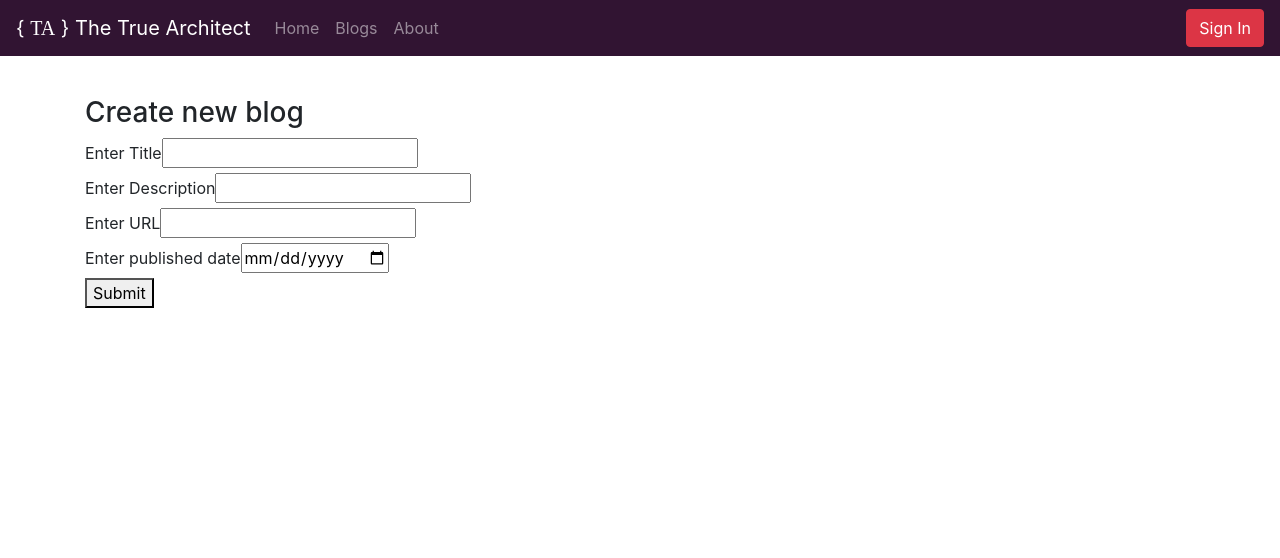
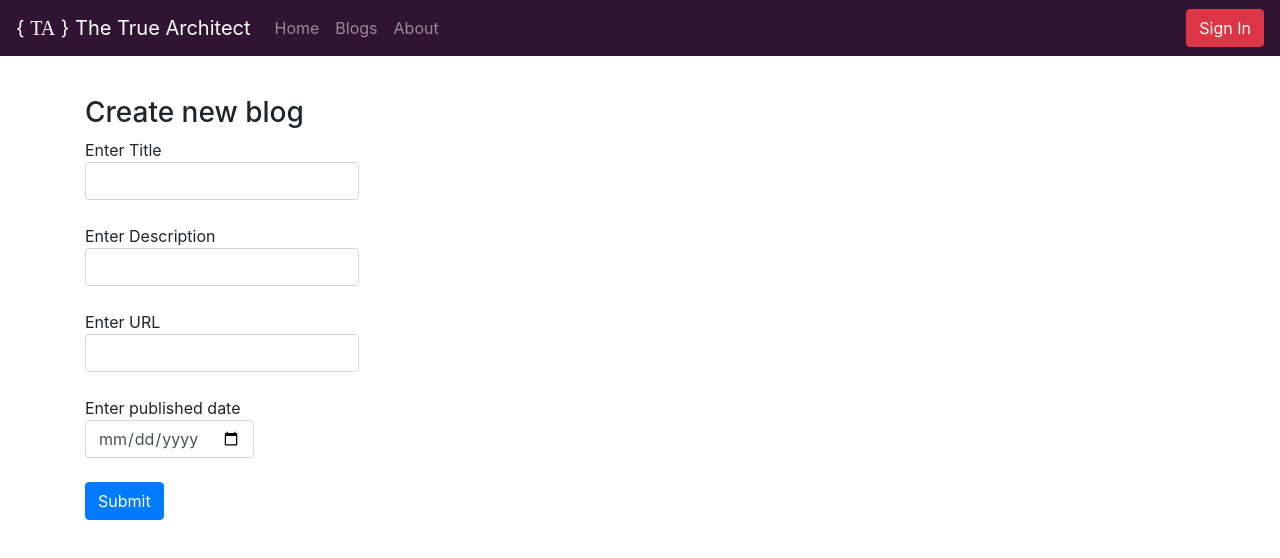
Before and after one commit to danslobodan/personalwebsite, a React (Create React App) app in the folder client/: page /blogs/create in a window 1280 px wide. Shown: the top 558 px of the page. Built offline with nearby package versions, Linux system fonts and the light colour scheme.

Commit message:
Restyled edit form.

```diff
--- a/client/src/components/blogs/BlogEdit.tsx
+++ b/client/src/components/blogs/BlogEdit.tsx
@@ -40,18 +40,20 @@ class BlogEdit extends React.Component<BlogEditProps> {
         }
 
         return (
-            <div>
-                <h3>Edit blog information</h3>
+            <div className='row'>
+                <div className='col-md-8 order-md-1'>
+                    <h4 className='mb-3'>Edit Blog Information</h4>
                     <BlogForm
                         onSubmit={this.onSubmit}
                         initialValues={_.pick(
                             this.props.blog,
                             'title',
                             'description',
-                        'url',
+                            'link',
                             'date'
                         )}
                     />
+                </div>
             </div>
         );
     }
--- a/client/src/components/blogs/BlogForm.tsx
+++ b/client/src/components/blogs/BlogForm.tsx
@@ -14,6 +14,7 @@ interface BlogFormProps {
 
 interface CustomFieldProps {
     label: string;
+    type: string;
 }
 
 class BlogForm extends Component<
@@ -21,10 +22,11 @@ class BlogForm extends Component<
 > {
     renderError = (meta: WrappedFieldMetaProps) => {
         const { touched, error } = meta;
+        console.log(touched, error);
         if (touched && error) {
             return (
-                <div className='ui error message'>
-                    <div className='header'>{error}</div>
+                <div className='invalid-feedback' style={{ width: '100%' }}>
+                    {error}
                 </div>
             );
         }
@@ -32,28 +34,28 @@ class BlogForm extends Component<
 
     renderInput = ({
         input,
+        type,
         label,
         meta,
     }: WrappedFieldProps & CustomFieldProps) => {
-        const className = `field ${meta.error && meta.touched ? 'error' : ''}`;
+        const className = `input-group ${
+            meta.error && meta.touched ? 'error' : ''
+        }`;
 
         return (
-            <div className={className}>
-                <label>{label}</label>
-                <input {...input} autoComplete='off' />
-                {this.renderError(meta)}
-            </div>
-        );
-    };
-
-    renderDatepicker = ({
-        input,
-        label,
-    }: WrappedFieldProps & CustomFieldProps) => {
-        return (
-            <div className='field'>
-                <label>{label}</label>
-                <input {...input} type='date' />
+            <div className='mb-3'>
+                <div className={className}>
+                    <label>
+                        {label}
+                        <input
+                            {...input}
+                            type={type}
+                            className='form-control'
+                            autoComplete='off'
+                        />
+                        {this.renderError(meta)}
+                    </label>
+                </div>
             </div>
         );
     };
@@ -66,7 +68,7 @@ class BlogForm extends Component<
         return (
             <form
                 onSubmit={this.props.handleSubmit(this.onSubmit)}
-                className='ui form error'
+                className='needs-validation'
             >
                 <Field
                     name='title'
@@ -85,10 +87,11 @@ class BlogForm extends Component<
                 />
                 <Field
                     name='date'
-                    component={this.renderDatepicker}
+                    component={this.renderInput}
                     label='Enter published date'
+                    type='date'
                 />
-                <button className='ui button primary'>Submit</button>
+                <button className='btn btn-primary'>Submit</button>
             </form>
         );
     }
--- a/client/src/components/blogs/BlogItem.tsx
+++ b/client/src/components/blogs/BlogItem.tsx
@@ -1,7 +1,6 @@
 import { Blog } from '../../models/Blog';
 import dateFormat from 'dateformat';
 import React from 'react';
-import BlogButtons from './BlogButtons';
 
 interface Props {
     blog: Blog;
--- a/client/src/components/blogs/BlogList.tsx
+++ b/client/src/components/blogs/BlogList.tsx
@@ -60,7 +60,7 @@ const mapStateToProps = (state: RootState) => {
     const { auth, blogs } = state;
     const { isAdmin } = auth;
     return {
-        isAdmin: isAdmin,
+        isAdmin: true,
         blogs: Object.values(blogs),
     };
 };
```
Also changed, not shown: client/src/components/form/TextInput.tsx (added, +32 -0 lines). Lines whose indentation alone changed are shown as unchanged.
